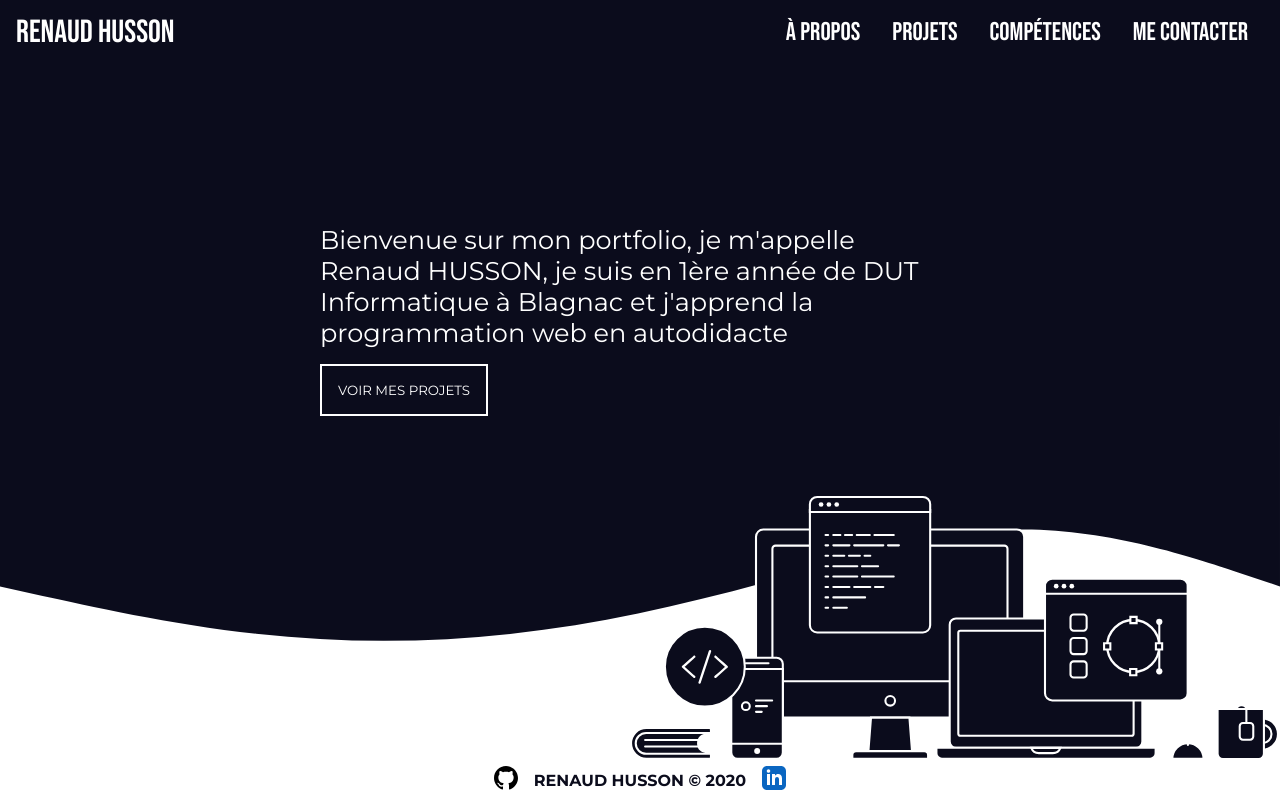
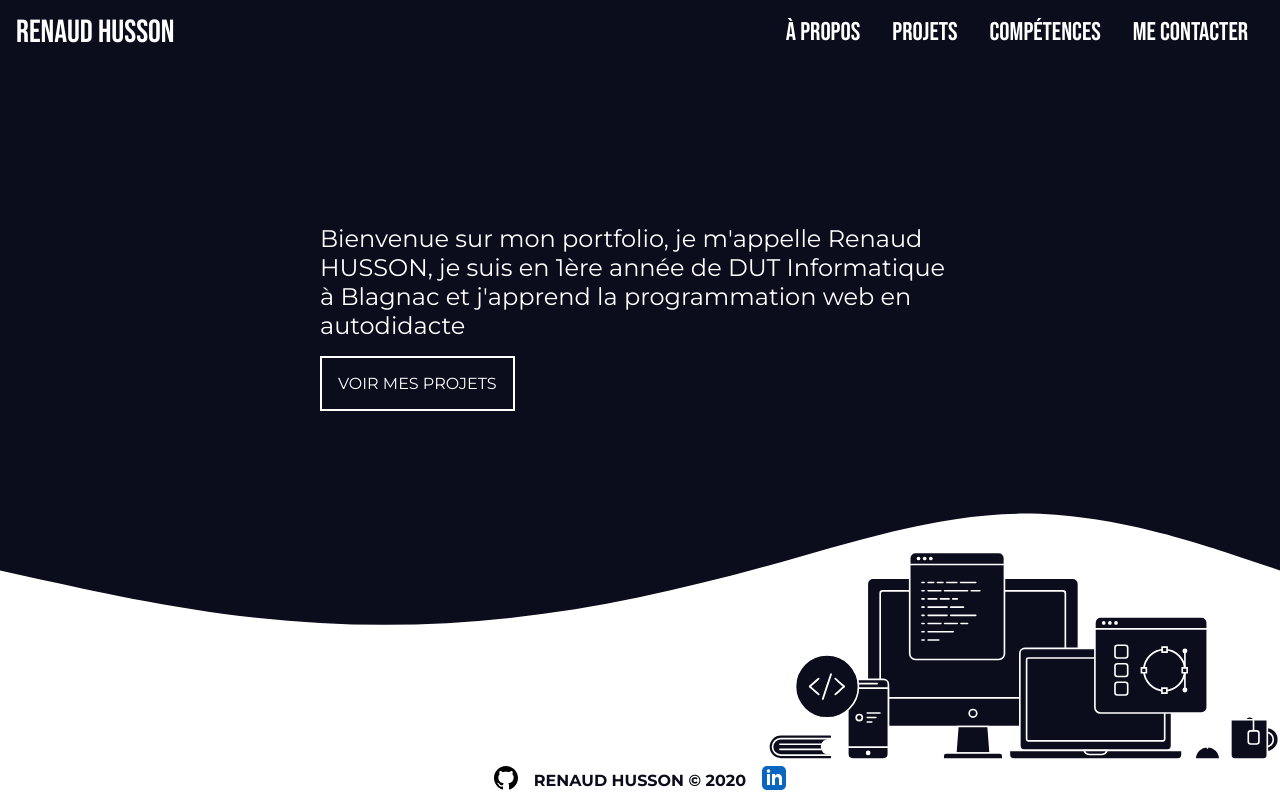
Before and after one commit to Renaud-HUSSON/old_portfolio, a React (Create React App) app in the folder client/: page / in a window 1280 px wide. Built offline with nearby package versions, Linux system fonts and the light colour scheme.

Commit message:
💄 fix: About section on small laptop

```diff
--- a/client/src/components/About/Lower.js
+++ b/client/src/components/About/Lower.js
@@ -2,22 +2,29 @@ import styled from "styled-components"
 
 const Lower = () => {
   return <StyledLower>
-    <img className="wave" src={`${process.env.PUBLIC_URL}/images/wave.svg`} alt="wave"/>
+    <div className="fixbug"></div>
     <img className="devices" src={`${process.env.PUBLIC_URL}/images/devices.svg`} alt="devices"/>
   </StyledLower>
 }
 
 const StyledLower = styled.div`
   position: relative;
+  flex: 1;
   background: ${props => props.theme.colors.white};
-  flex: 1;
+  background-repeat: no-repeat;
+  background-image: url(${process.env.PUBLIC_URL}/images/wave.svg);
+  background-size: 100vw;
+  z-index: -3;
+  height: calc(50vh - ${props => props.theme.footerHeight});
 
-  .wave {
-    border: none;
-    outline: none;
+  .fixbug {
+    height: 1px;
+    width: 100%;
+    background: ${props => props.theme.colors.darkBlue};
   }
 
   .devices {
+    width: 40vw;
     position: absolute;
     bottom: 0;
     right: 0;
--- a/client/src/components/About/Upper.js
+++ b/client/src/components/About/Upper.js
@@ -13,14 +13,15 @@ const StyledUpper = styled.section`
   align-items: center;
   width: 50vw;
   padding-top: 20vh;
+  height: calc(50vh - ${props => props.theme.navHeight});
 
   p {
-    font-size: 1.6rem;
+    font-size: 3vh;
     margin-bottom: 1rem;
   }
 
-  a {
-    font-size: 1rem;
+  a, a button {
+    font-size: 2vh;;
   }
 
   @media screen and (max-width: 768px){
@@ -34,6 +35,10 @@ const StyledUpper = styled.section`
       font-size: 0.8rem;
     }
   }
+
+  @media screen and (max-width: 1200px){
+    height: auto;
+  }
 `
 
 export default Upper
--- a/client/src/utils/animations.js
+++ b/client/src/utils/animations.js
@@ -12,13 +12,19 @@ export const fadeIn = {
 
 export const slideInFromTop = {
   hidden: {
-    top: -100
+    opacity: 0,
+    y: 100
   },
   visible: {
-    top: 0
+    opacity: 1,
+    y: 0,
+    transition: {
+      duration: 0.5
+    }
   },
   exit: {
-    top: -100
+    opacity: 0,
+    y: 100
   }
 }
 
```
Also changed, not shown: 1 other file (tests, documents, lock files or other folders).
